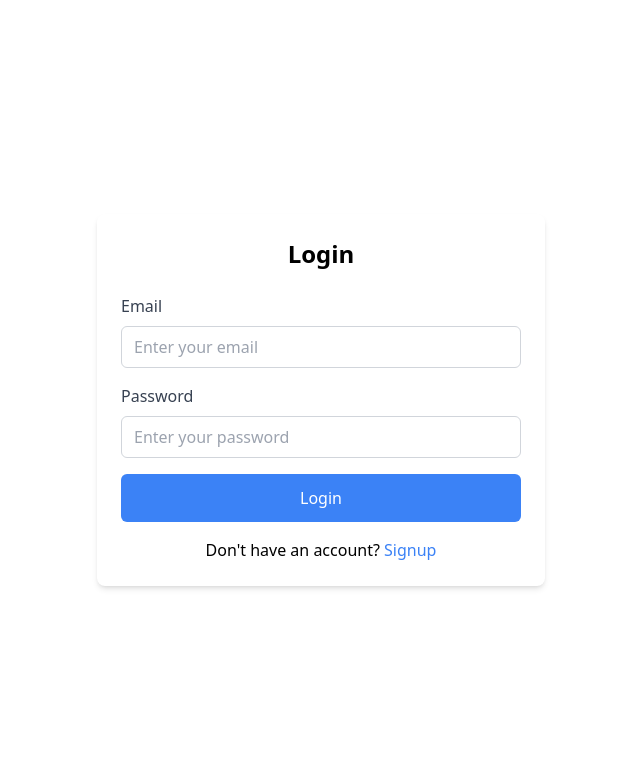
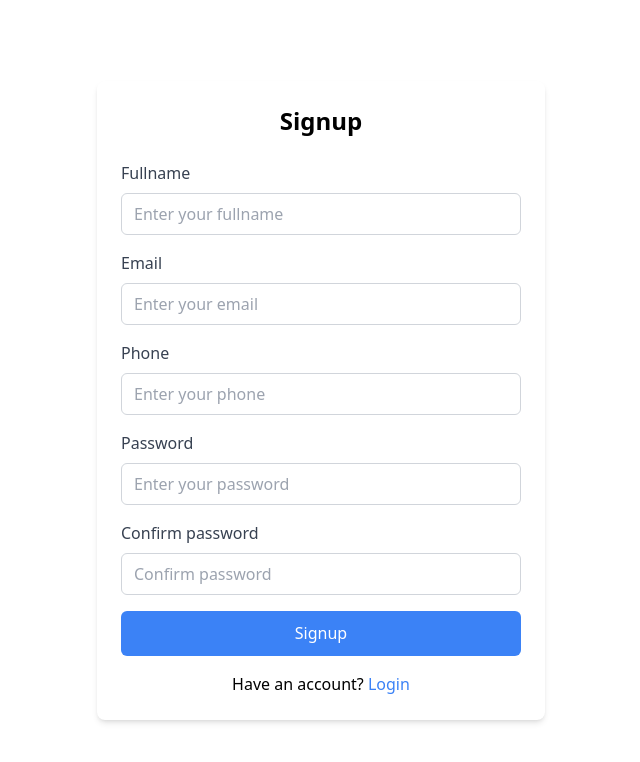
Before and after one commit to ozo-vehe/efl-booking-system, a Vue app: page /signup in a window 1280 px wide. Before the commit this address led to /. Shown: the top 762 px of the page, without its empty margins (319-959 px from the left). Built offline with nearby package versions, Linux system fonts and the light colour scheme; no server answers; the HTML template or start-up script is replaced by a standard one; what v-calendar would draw is missing.

Commit message:
login and sign up bug fixed

```diff
--- a/src/main.ts
+++ b/src/main.ts
@@ -19,9 +19,9 @@ app.mount("#app");
 
 router.beforeEach((to, from, next) => {
   const token = localStorage.getItem("token");
-  if (token && to.path === "/") {
+  if (token && (to.path === "/" || to.path === "/signup")) {
     next("/booking-request");
-  } else if (!token && to.path !== "/") {
+  } else if (!token && to.path !== "/" && to.path !== "/signup") {
     next("/");
   } else {
     next();
--- a/src/views/LoginView.vue
+++ b/src/views/LoginView.vue
@@ -16,13 +16,13 @@
       </div>
 
       <button type="submit"
-        class="w-full py-3 px-4 bg-blue-500 text-white font-medium rounded-md hover:bg-blue-600 transition-colors duration-300 flex items-center justify-center">
+        class="w-full h-[45px] py-3 px-4 bg-blue-500 text-white font-medium rounded-md hover:bg-blue-600 transition-colors duration-300 flex items-center justify-center">
         <span v-if="is_loading" class="block w-5 h-5 border-x border-gray-50 rounded-full animate-spin"></span>
         <span v-else>Login</span>
       </button>
 
       <div class="mt-4 text-center">
-        <p>Don't have an account? <RouterLink to="/signup" class="text-blue-500">Signup</RouterLink></p>
+        <p>Don't have an account? <RouterLink @click="handleClick" to="signup" class="text-blue-500">Signup</RouterLink></p>
       </div>
     </form>
   </div>
@@ -32,6 +32,10 @@
 import { ref } from 'vue'
 import { useRouter } from 'vue-router';
 import { useBookingsStore } from '@/stores/booking';
+
+const handleClick = () => {
+  console.log('clicked')
+}
 
 const bookingsStore = useBookingsStore()
 const {userLogin} = bookingsStore
--- a/src/views/SignupView.vue
+++ b/src/views/SignupView.vue
@@ -35,7 +35,7 @@
       </div>
 
       <button type="submit"
-        class="w-full py-3 px-4 bg-blue-500 text-white font-medium rounded-md hover:bg-blue-600 transition-colors duration-300 flex items-center justify-center">
+        class="w-full h-[45px] py-3 px-4 bg-blue-500 text-white font-medium rounded-md hover:bg-blue-600 transition-colors duration-300 flex items-center justify-center">
         <span v-if="is_loading" class="block w-5 h-5 border-x border-gray-50 rounded-full animate-spin"></span>
         <span v-else>Signup</span>
       </button>
```
